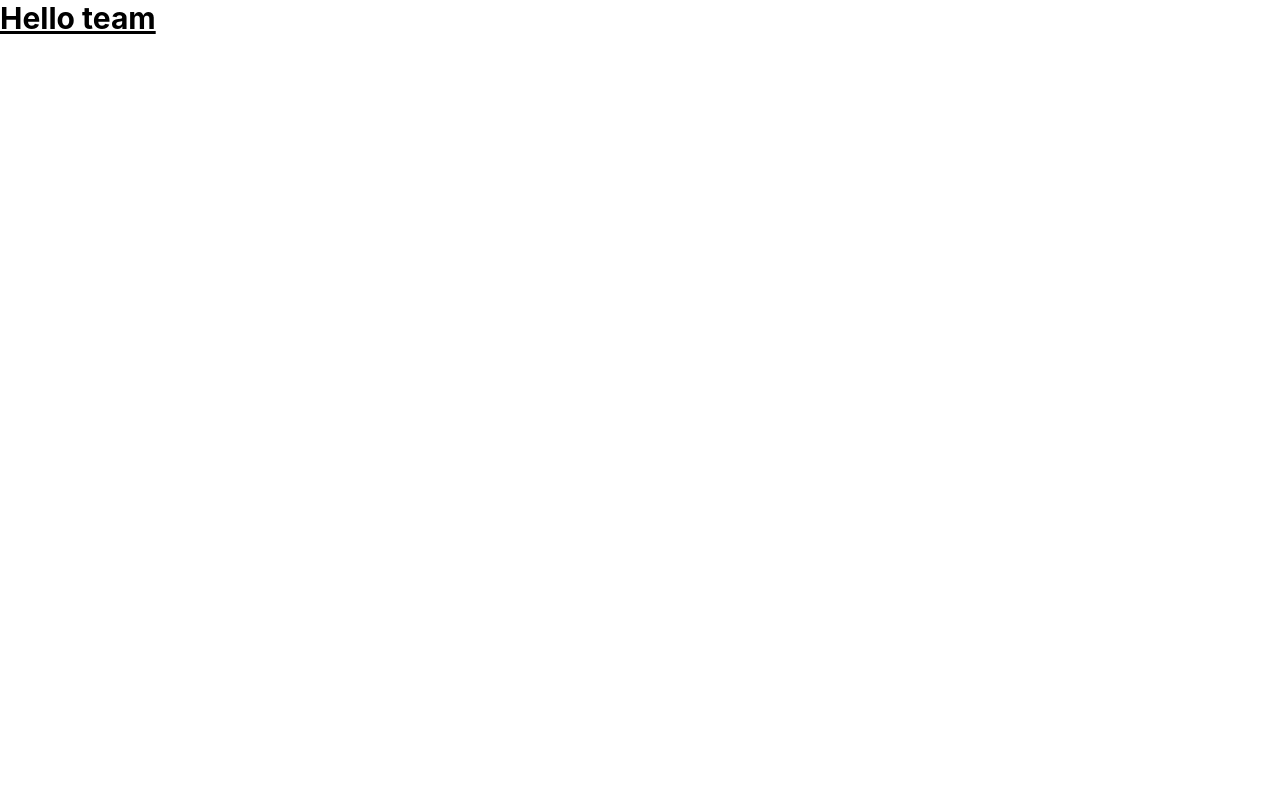
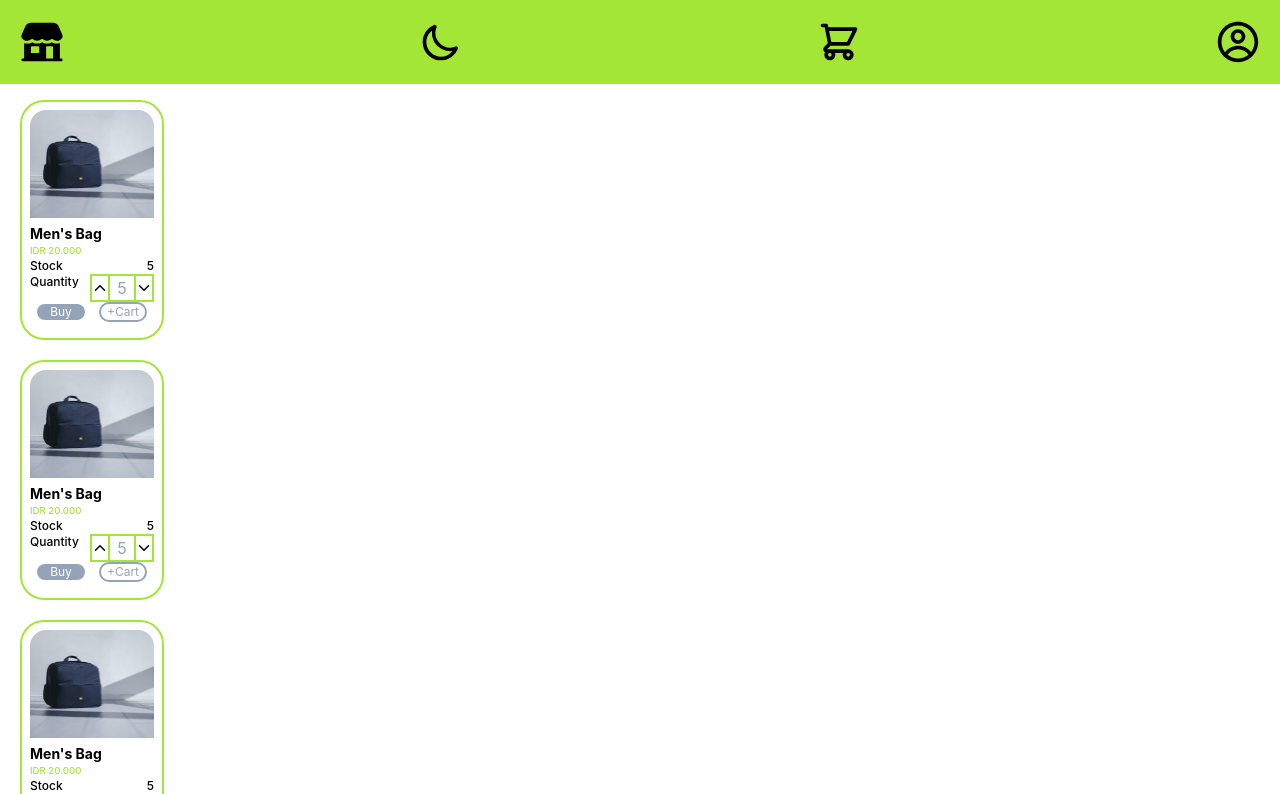
Before and after one commit to tawakalmit/mercat-app, a Next.js app: page / in a window 1280 px wide. Shown: the top 794 px of the page. Built offline with nearby package versions, Linux system fonts and the light colour scheme.

Commit message:
sementara

```diff
--- a/next.config.js
+++ b/next.config.js
@@ -2,6 +2,6 @@
 const nextConfig = {
   reactStrictMode: true,
   swcMinify: true,
-}
+};
 
-module.exports = nextConfig
+module.exports = nextConfig;
--- a/pages/index.js
+++ b/pages/index.js
@@ -1,9 +1,14 @@
 import Head from "next/head";
 import Image from "next/image";
 import styles from "../styles/Home.module.css";
+import ProductPage from "./user/productpages/ProductPage";
 
 export default function Home() {
-  return <h1 className="text-3xl font-bold underline">Hello team</h1>;
+  return (
+    <>
+      <ProductPage />
+    </>
+  );
 }
 // export default function Home() {
 //   return (
--- /dev/null
+++ b/pages/user/components/DasboardCard/DashboardCard.jsx
@@ -0,0 +1,35 @@
+import React from 'react';
+import Image from 'next/image';
+import { IoIosArrowUp, IoIosArrowDown } from "react-icons/io";
+const DashboardCard = () =>{
+    return(
+        <div className="container mb-5">
+            <div className="card h-60 w-36 border-solid border-2 border-lime-400 rounded-3xl p-2">
+                <Image src="/tashitam.jpg" width="129" height="112" className='rounded-t-2xl'/>
+                <h2 className="text-sm font-bold">Men's Bag</h2>
+                <h3 className="text-[0.6rem] font-medium text-lime-400">IDR 20.000</h3>
+                <div className="stock w-full h-auto flex justify-between gap-0">
+                <p className="text-xs font-medium">Stock</p>
+                <p className="text-xs font-medium">5</p>
+                </div>
+                <div className="stock w-full h-auto flex justify-between">
+                <p className="text-xs font-medium">Quantity</p>
+                <div className="gap-x-0 flex justify-between border-lime-400 border-solid border-y-2 text-center">
+                    <button className='w-5 h-4.5 border-lime-400 border-solid border-x-2'>
+                    <IoIosArrowUp className='w-4'/>
+                    </button>
+                    <div className="w-6 h-4.5 text-center text-slate-400">5</div>
+                    <button className='w-5 h-4.5 border-lime-400 border-solid border-x-2'>
+                    <IoIosArrowDown className='w-4'/>
+                    </button>
+                    </div>
+                </div>
+                <div className="tombol flex items-center justify-around">
+                <button className="rounded-full w-12 h-5.5 bg-slate-400 text-xs text-white">Buy</button>
+                <button className="rounded-full w-12 h-5.5 bg-white text-xs text-slate-400 border-2 border-slate-400">+Cart</button>
+                </div>
+            </div>
+        </div>
+    )
+}
+export default DashboardCard;
--- /dev/null
+++ b/pages/user/components/Navbar/NavBar.jsx
@@ -0,0 +1,15 @@
+import { HiOutlineMoon,HiOutlineShoppingCart } from "react-icons/hi";
+import { IoStorefront } from "react-icons/io5";
+import { CgProfile } from "react-icons/cg";
+
+const NavBar =()=>{
+    return (
+        <div className="container w-full h-none bg-lime-400 flex justify-between p-5">
+        <IoStorefront className="h-11 w-auto"/>
+        <HiOutlineMoon className="h-11 w-auto"/>
+        <HiOutlineShoppingCart className="h-11 w-auto"/>
+        <CgProfile className="h-11 w-auto"/>
+        </div>
+    )
+};
+export default NavBar;
--- /dev/null
+++ b/pages/user/productpages/ProductPage.jsx
@@ -0,0 +1,18 @@
+import React from 'react';
+import DashboardCard from '../components/DasboardCard/DashboardCard';
+import NavBar from '../components/Navbar/NavBar';
+
+const ProductPage =() => {
+    return(
+        <>
+        <NavBar />
+        <div className="container pl-5 pr-5 pt-4">
+        <DashboardCard />
+        <DashboardCard />
+        <DashboardCard />
+        <DashboardCard />
+        </div>
+        </>
+    )
+}
+export default ProductPage;
--- a/styles/globals.css
+++ b/styles/globals.css
@@ -18,7 +18,7 @@ a {
   box-sizing: border-box;
 }
 
-@media (prefers-color-scheme: dark) {
+/* @media (prefers-color-scheme: dark) {
   html {
     color-scheme: dark;
   }
@@ -26,4 +26,4 @@ a {
     color: white;
     background: black;
   }
-}
+} */
```
Also changed, not shown: pages/user/components/DasboardCard/DashboardCard.module.css (added), pages/user/productpages/ProductPage.module.css (added), public/tashitam.jpg (added).
